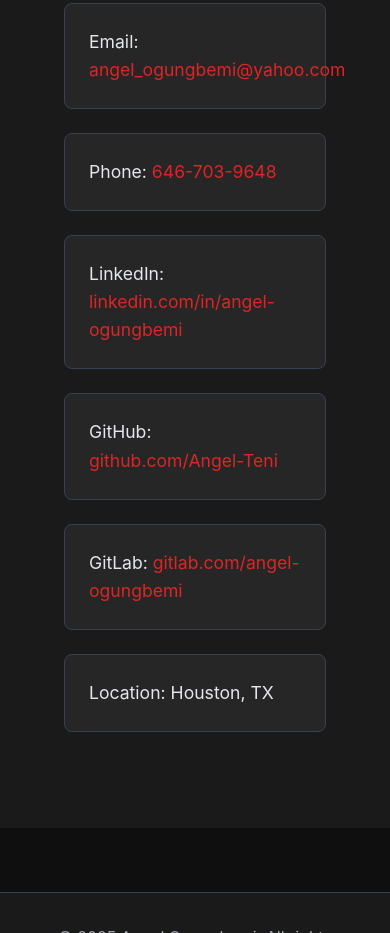
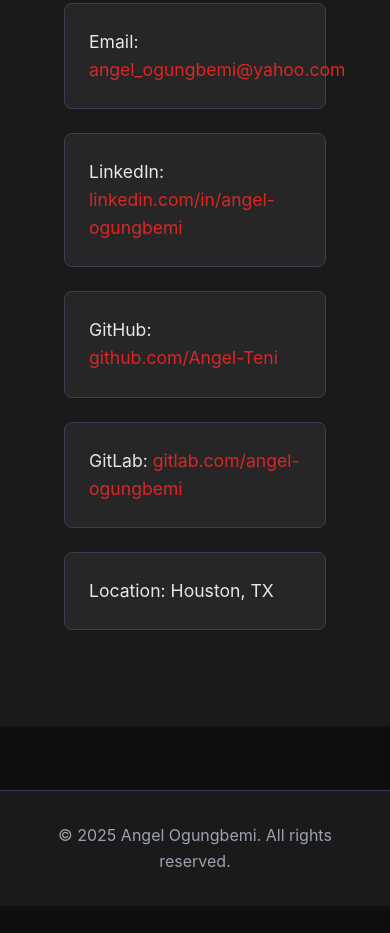
Before and after one commit to Angel-Teni/Personal-Website, a plain HTML site: page index.html in a window 390 px wide. Shown: the part 11067-12000 px from the top of the page. After the commit the page ends 11973 px from the top, so only its background shows below. Drawn offline with Linux system fonts and the light colour scheme.

Commit message:
Remove phone contact from index.html
Removed phone contact information from the HTML.

```diff
--- a/index.html
+++ b/index.html
@@ -655,9 +655,6 @@
                     Email: <a href="mailto:angel_ogungbemi@yahoo.com">angel_ogungbemi@yahoo.com</a>
                 </div>
                 <div class="contact-item">
-                    Phone: <a href="tel:646-703-9648">646-703-9648</a>
-                </div>
-                <div class="contact-item">
                     LinkedIn: <a href="https://www.linkedin.com/in/angel-ogungbemi" target="_blank">linkedin.com/in/angel-ogungbemi</a>
                 </div>
                 <div class="contact-item">
```
